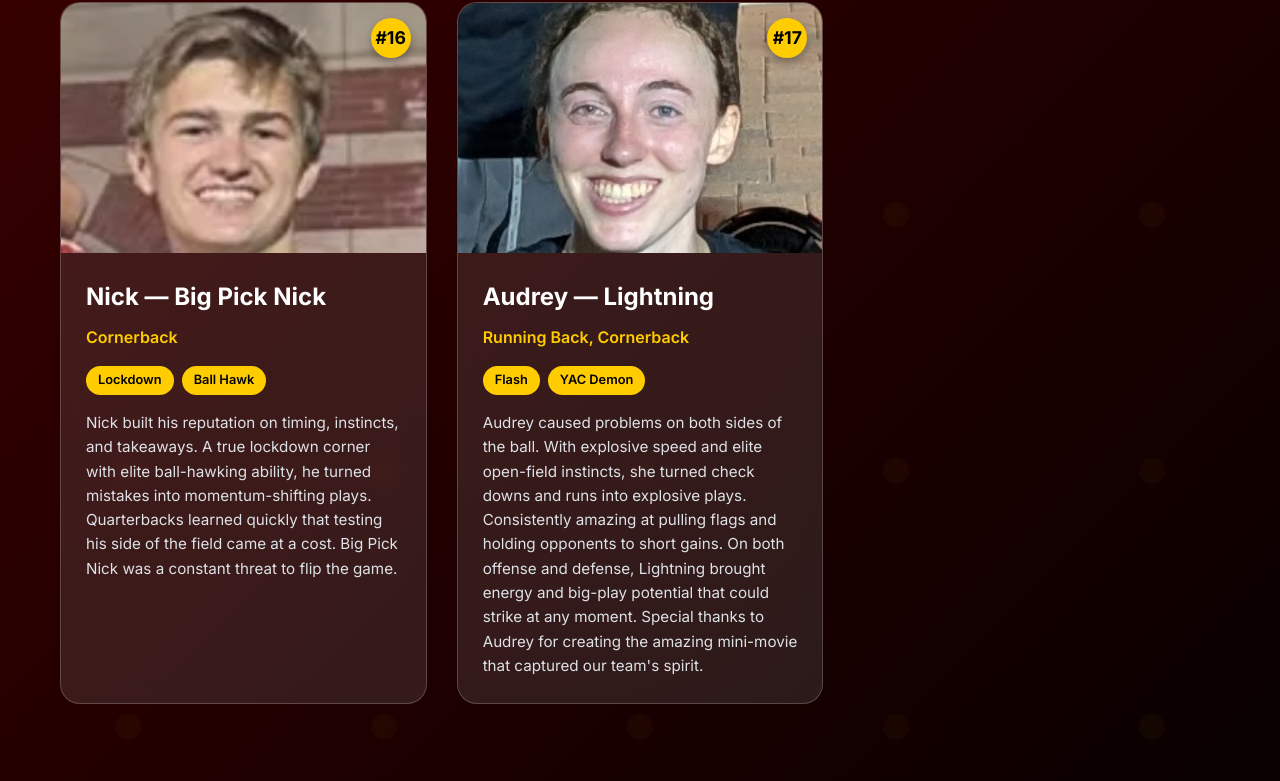
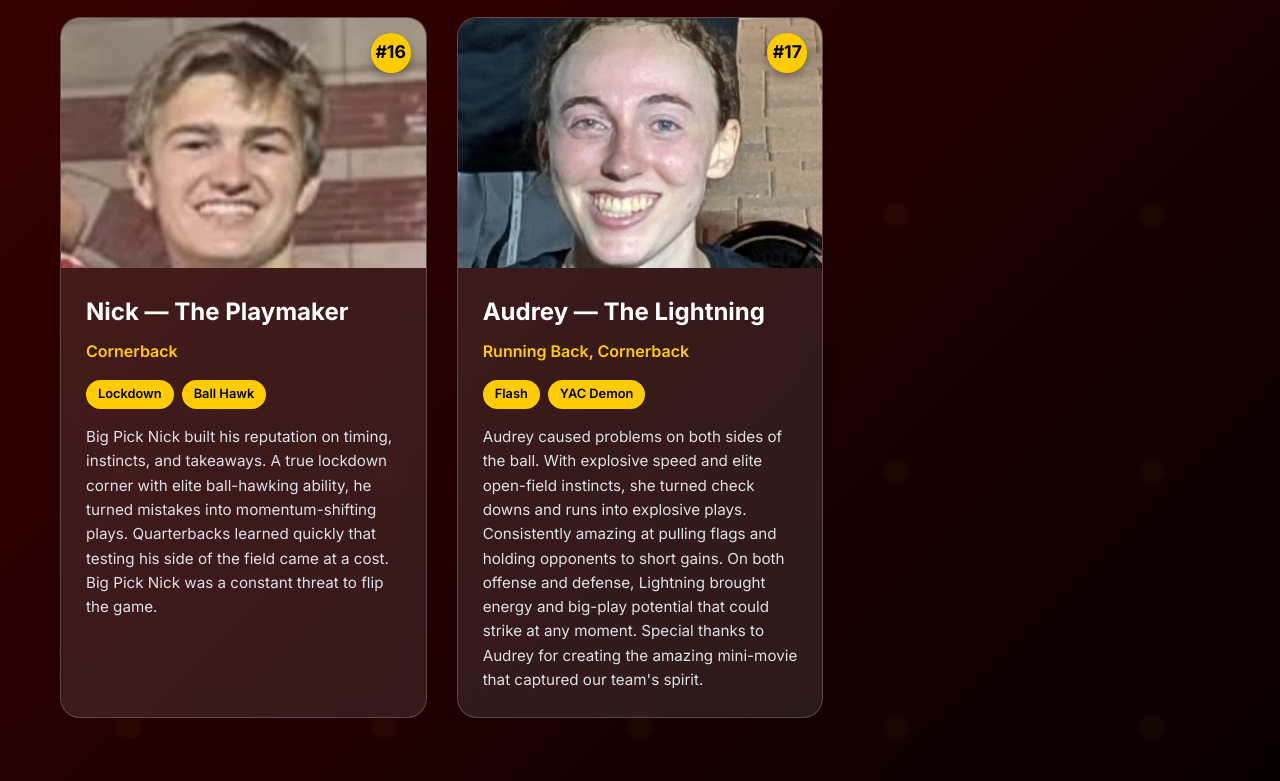
Before and after one commit to MHilaly/Chess-Club-IM-Sports, a plain HTML site: page index.html in a window 1280 px wide. Shown: the part 9438-10219 px from the top of the page. Drawn offline with Linux system fonts and the light colour scheme.

Commit message:
Add files via upload

```diff
--- a/index.html
+++ b/index.html
@@ -4,7 +4,7 @@
     <meta charset="UTF-8">
     <meta name="viewport" content="width=device-width, initial-scale=1.0">
     <title>USC Chess Club Sports Teams - Where Strategy Meets Sport</title>
-    <link rel="stylesheet" href="styles.css">
+    <link rel="stylesheet" href="./styles.css">
     <link href="https://fonts.googleapis.com/css2?family=Inter:wght@300;400;500;600;700;800&display=swap" rel="stylesheet">
     <link rel="stylesheet" href="https://cdnjs.cloudflare.com/ajax/libs/font-awesome/6.0.0/css/all.min.css">
 </head>
@@ -415,7 +415,7 @@
                         <div class="hof-number">#11</div>
                     </div>
                     <div class="hof-info">
-                        <h4>Charvi — Clamp Queen</h4>
+                        <h4>Charvi — The Clamp Queen</h4>
                         <span class="hof-position">Safety</span>
                         <div class="hof-achievements">
                             <span class="achievement-tag">Lockdown</span>
@@ -500,13 +500,13 @@
                         <div class="hof-number">#16</div>
                     </div>
                     <div class="hof-info">
-                        <h4>Nick — Big Pick Nick</h4>
+                        <h4>Nick — The Playmaker</h4>
                         <span class="hof-position">Cornerback</span>
                         <div class="hof-achievements">
                             <span class="achievement-tag">Lockdown</span>
                             <span class="achievement-tag">Ball Hawk</span>
                         </div>
-                        <p>Nick built his reputation on timing, instincts, and takeaways. A true lockdown corner with elite ball-hawking ability, he turned mistakes into momentum-shifting plays. Quarterbacks learned quickly that testing his side of the field came at a cost. Big Pick Nick was a constant threat to flip the game.</p>
+                        <p>Big Pick Nick built his reputation on timing, instincts, and takeaways. A true lockdown corner with elite ball-hawking ability, he turned mistakes into momentum-shifting plays. Quarterbacks learned quickly that testing his side of the field came at a cost. Big Pick Nick was a constant threat to flip the game.</p>
                     </div>
                 </div>
 
@@ -517,7 +517,7 @@
                         <div class="hof-number">#17</div>
                     </div>
                     <div class="hof-info">
-                        <h4>Audrey — Lightning</h4>
+                        <h4>Audrey — The Lightning</h4>
                         <span class="hof-position">Running Back, Cornerback</span>
                         <div class="hof-achievements">
                             <span class="achievement-tag">Flash</span>
@@ -802,6 +802,6 @@
         </div>
     </footer>
 
-    <script src="script.js"></script>
+    <script src="./script.js"></script>
 </body>
 </html>
```
